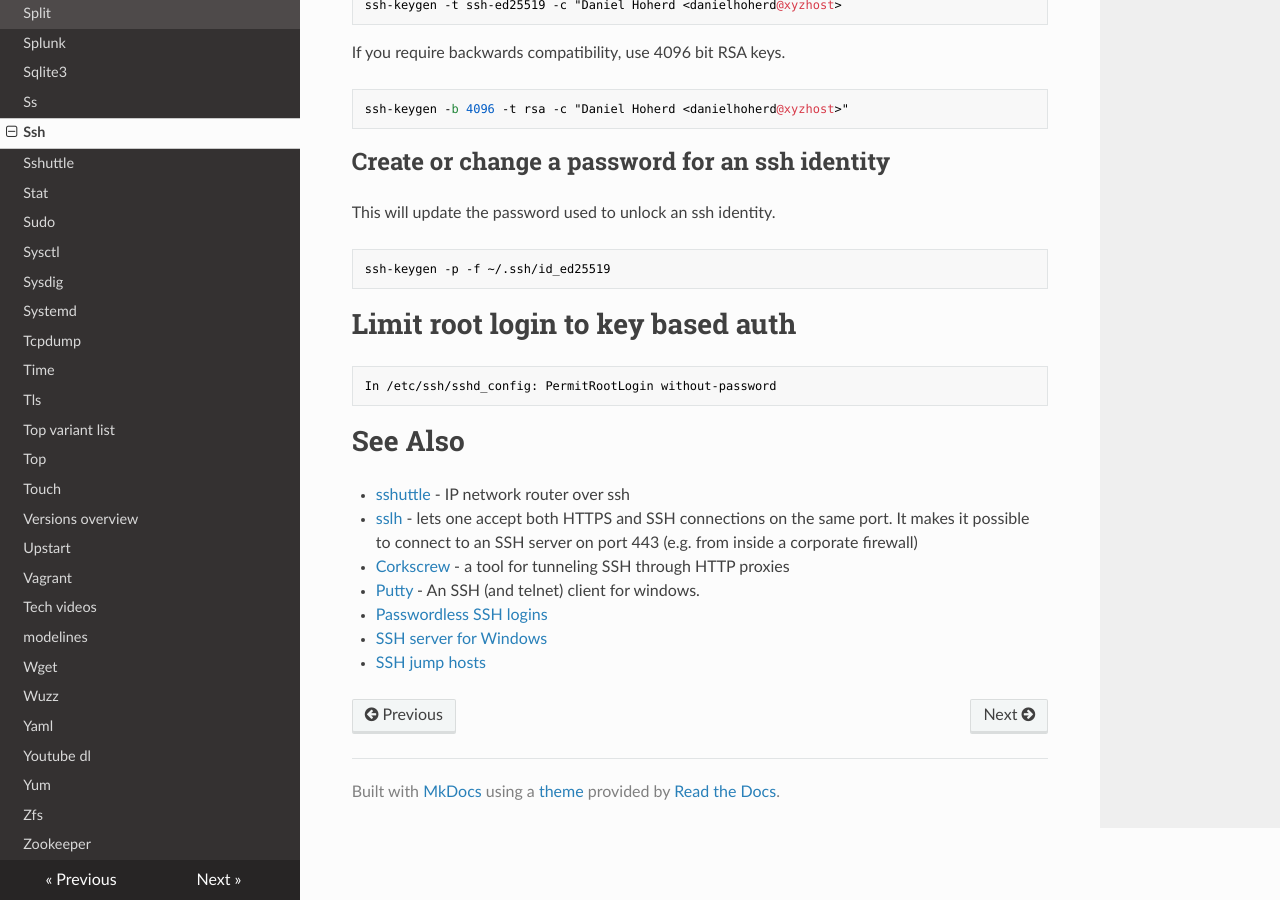
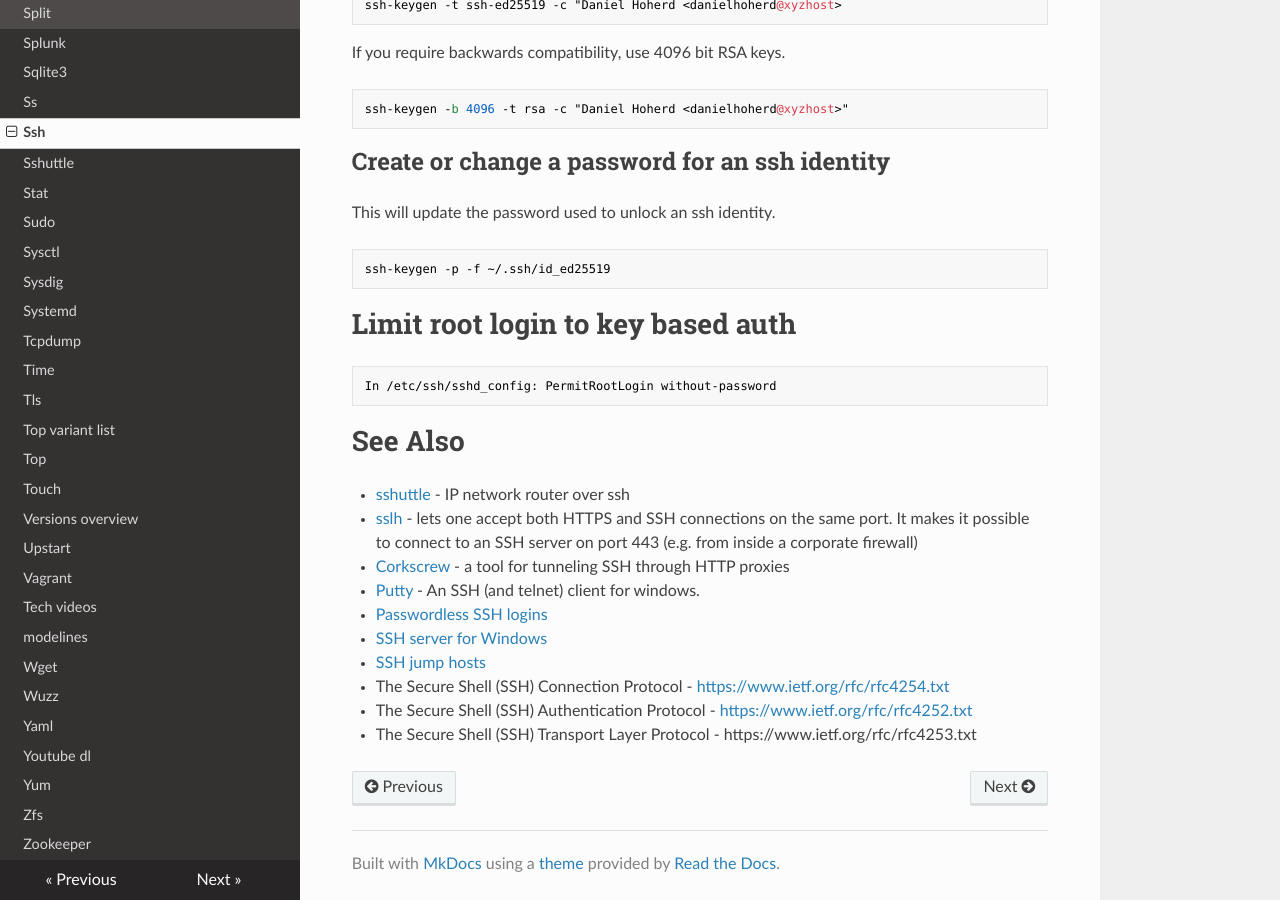
Before and after one commit to lando-cal/tech-notes, an MkDocs documentation site: the page built from docs/ssh.md, in a window 1280 px wide and 900 px high, scrolled down 3351 px. Built offline with MkDocs 1.6.1, drawn with Linux system fonts in a browser that asks for light colours; nearby versions of some CDN libraries.

Commit message:
Add some RFC links

```diff
--- a/docs/ssh.md
+++ b/docs/ssh.md
@@ -172,3 +172,6 @@ In /etc/ssh/sshd_config: PermitRootLogin without-password
 - [Passwordless SSH logins](http://www.hackinglinuxexposed.com/articles/20021226.html)
 - [SSH server for Windows](http://www.freesshd.com)
 - [SSH jump hosts](https://wiki.gentoo.org/wiki/SSH_jump_host)
+- The Secure Shell (SSH) Connection Protocol - <https://www.ietf.org/rfc/rfc4254.txt>
+- The Secure Shell (SSH) Authentication Protocol - <https://www.ietf.org/rfc/rfc4252.txt>
+- The Secure Shell (SSH) Transport Layer Protocol - https://www.ietf.org/rfc/rfc4253.txt
```
Also changed, not shown: docs/tls.md (+1 -0 lines).
